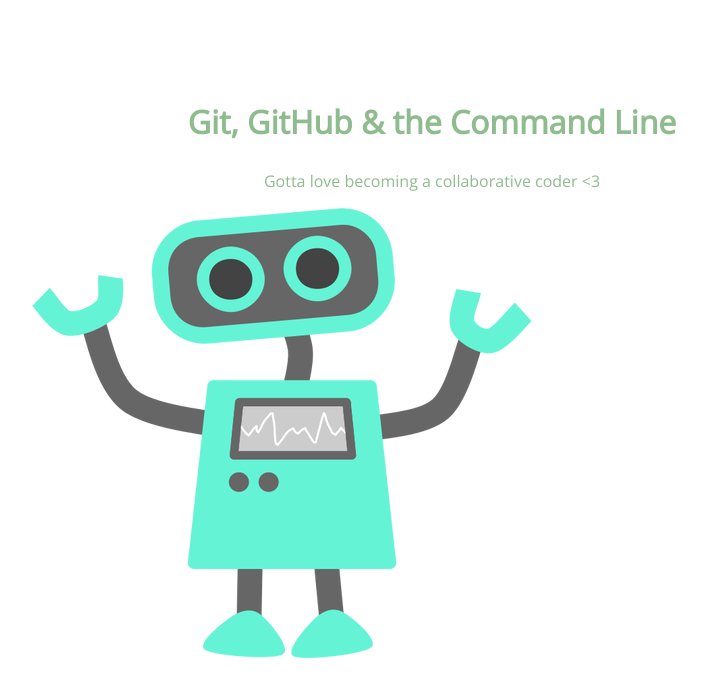
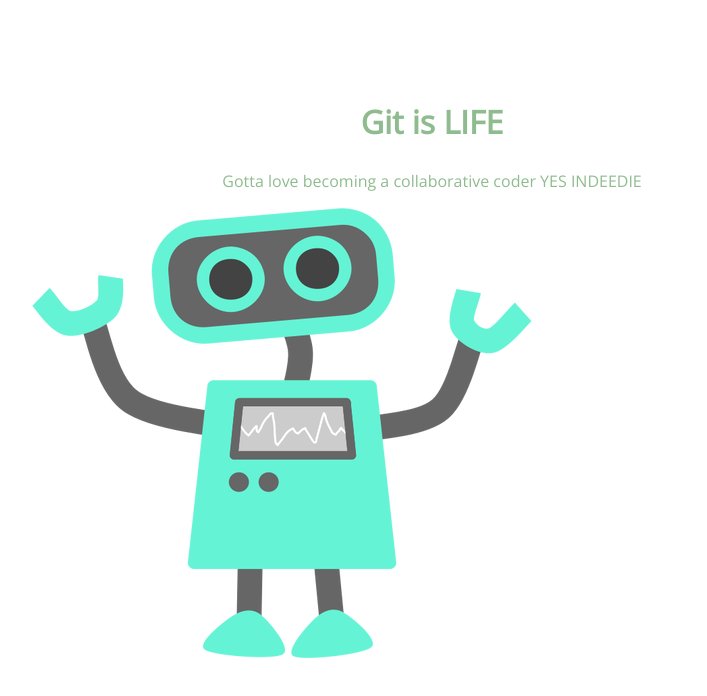
Before and after one commit to solybarr/105-project, a plain HTML site: page index.html in a window 1280 px wide. Shown: the whole page, without its empty margins (208-915 px from the left). Drawn offline with nearby package versions, Linux system fonts and the light colour scheme.

Commit message:
changes to index

```diff
--- a/index.html
+++ b/index.html
@@ -8,8 +8,8 @@
 </head>
 <body>
 	<section>
-		<h1>Git, GitHub & the Command Line</h1>
-		<p>Gotta love becoming a collaborative coder <3</p>
+		<h1>Git is LIFE</h1>
+		<p>Gotta love becoming a collaborative coder YES INDEEDIE</p>
 		<img src="img/happy-blue-robot.png">
 	</section>
 </body>
```
